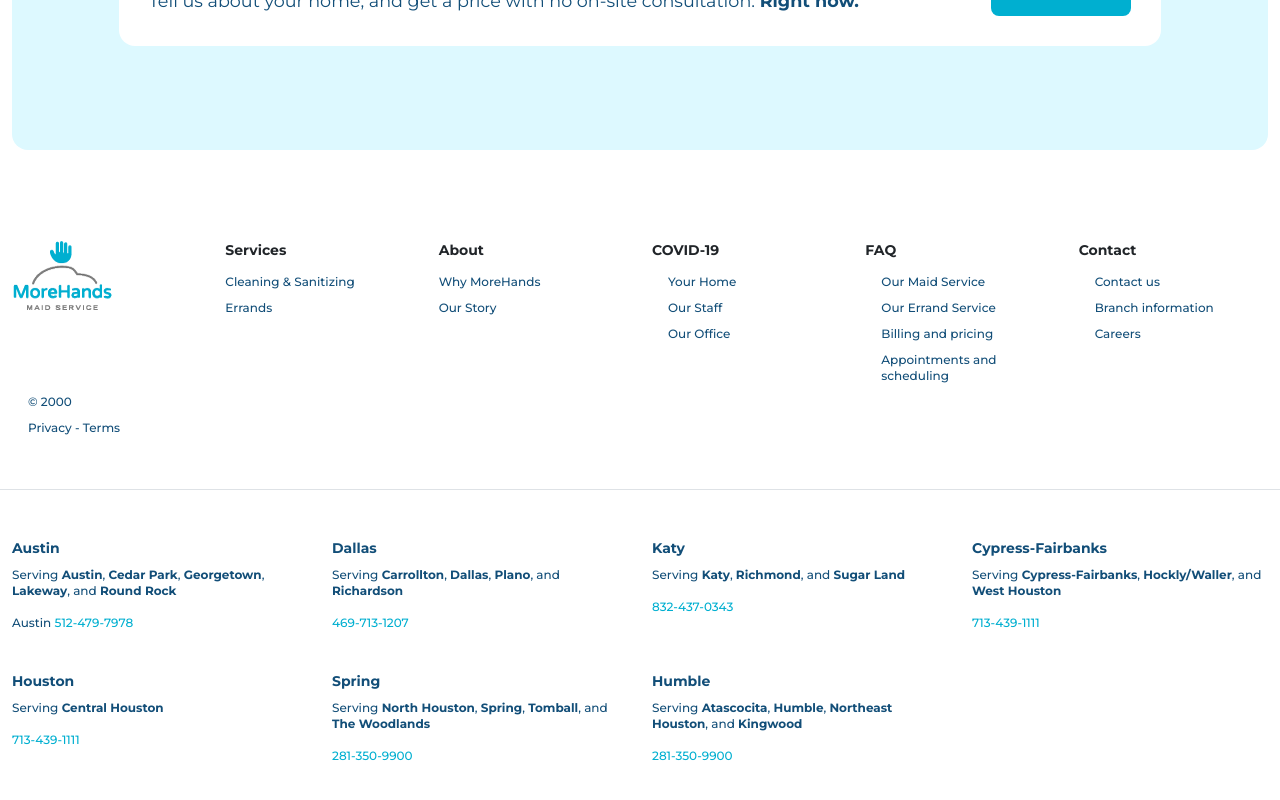
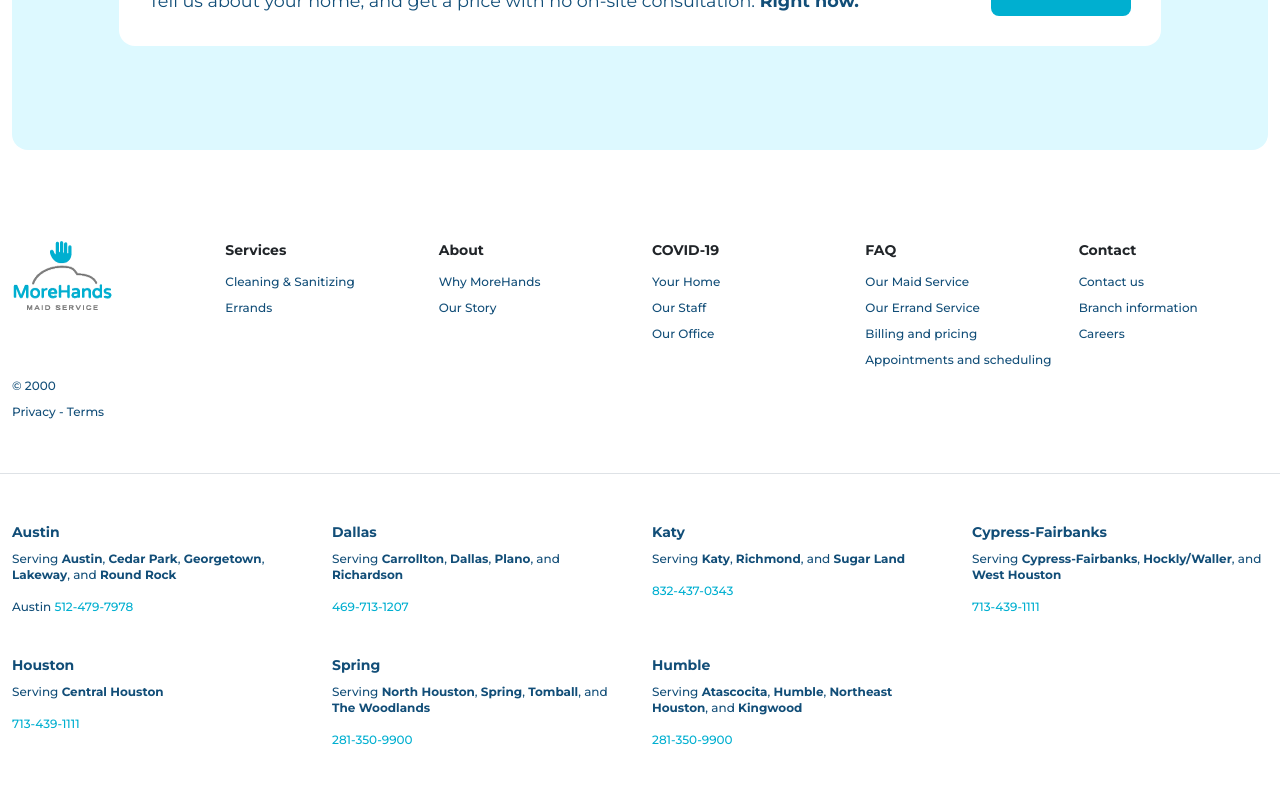
Before and after one commit to mongo25/cleanSite, a React (Vite) app in the folder cleaningSite/: page / in a window 1280 px wide. Shown: the part 4717-5517 px from the top of the page. Built offline with nearby package versions, Linux system fonts and the light colour scheme.

Commit message:
li aligned left

```diff
--- a/cleaningSite/src/Footer.jsx
+++ b/cleaningSite/src/Footer.jsx
@@ -57,14 +57,14 @@
                   COVID-19
                 </a>
               </h4>
-              <ul className="mb-0 ps-0 d-flex flex-column">
-                <li>
+              <ul className="mb-0 ps-0 d-flex t flex-column">
+                <li className="px-0">
                   <a href="/covid.html#your-home">Your Home</a>
                 </li>
-                <li>
+                <li className="px-0">
                   <a href="/covid.html#our-staff">Our Staff</a>
                 </li>
-                <li>
+                <li className="px-0">
                   <a href="/covid.html#our-office">Our Office</a>
                 </li>
               </ul>
@@ -78,16 +78,16 @@
                 </a>
               </h4>
               <ul className="mb-0 ps-0 d-flex flex-column">
-                <li>
+                <li className="px-0">
                   <a href="/faq.html#our-maid-service">Our Maid Service</a>
                 </li>
-                <li>
+                <li className="px-0">
                   <a href="/faq.html#our-errand-service">Our Errand Service</a>
                 </li>
-                <li>
+                <li className="px-0">
                   <a href="/faq.html#billing-pricing">Billing and pricing</a>
                 </li>
-                <li>
+                <li className="px-0">
                   <a href="/faq.html#appointments-scheduling">
                     Appointments and scheduling
                   </a>
@@ -103,13 +103,13 @@
                 </a>
               </h4>
               <ul className="mb-0 ps-0 d-flex flex-column">
-                <li>
+                <li className="px-0">
                   <a href="/contact.html">Contact us</a>
                 </li>
-                <li>
+                <li className="px-0">
                   <a href="/contact.html#locations">Branch information</a>
                 </li>
-                <li>
+                <li className="px-0">
                   <a href="/careers.html">Careers</a>
                 </li>
               </ul>
@@ -118,8 +118,8 @@
           <div class="col-md-12">
             <div class="footer-1 copyright">
               <ul className="mb-0 ps-0 d-flex flex-column">
-                <li>© 2000</li>
-                <li>
+                <li className="px-0">© 2000</li>
+                <li className="px-0">
                   <a href="/privacy-security.html">Privacy - Terms</a>
                 </li>
               </ul>
```
